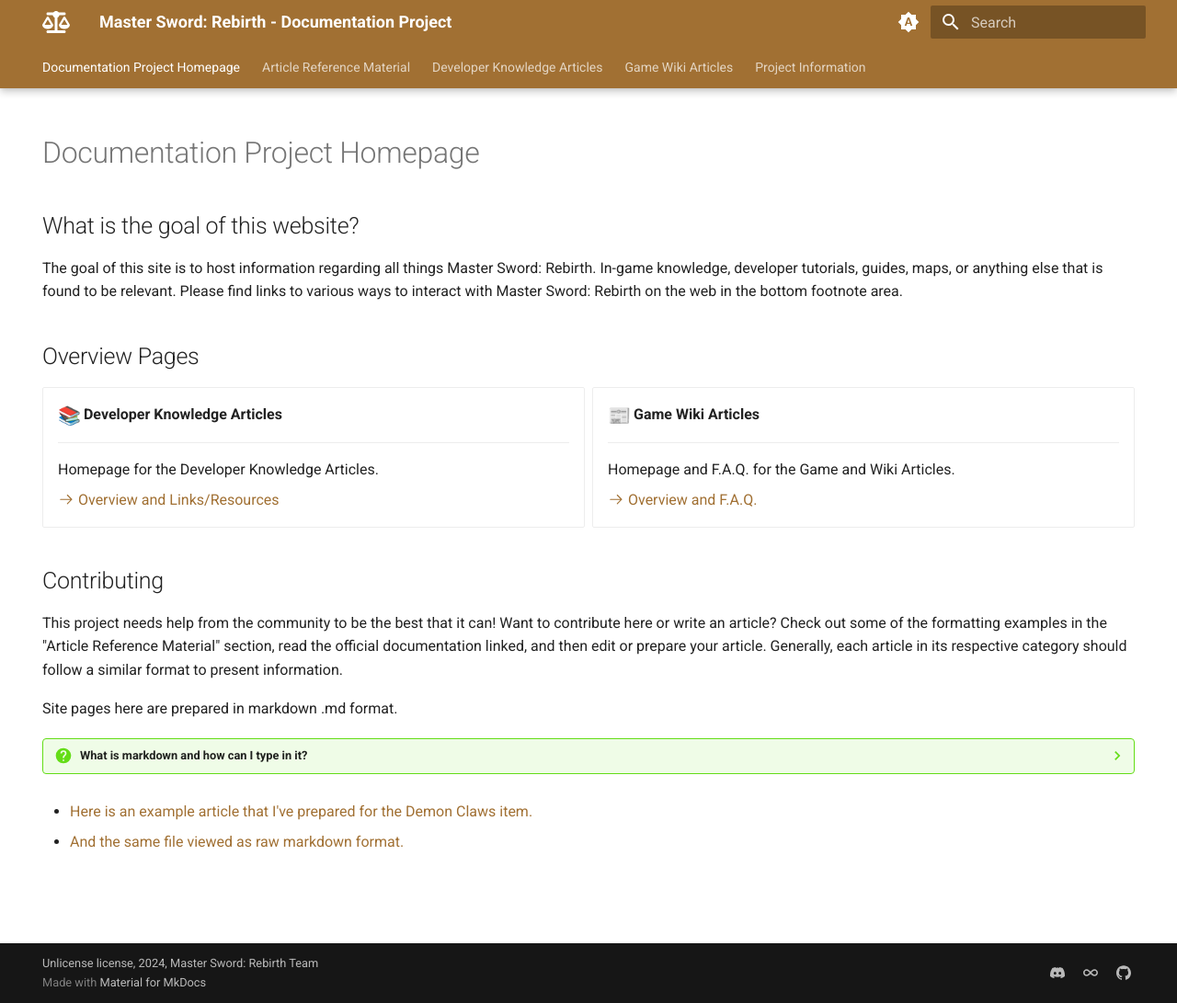
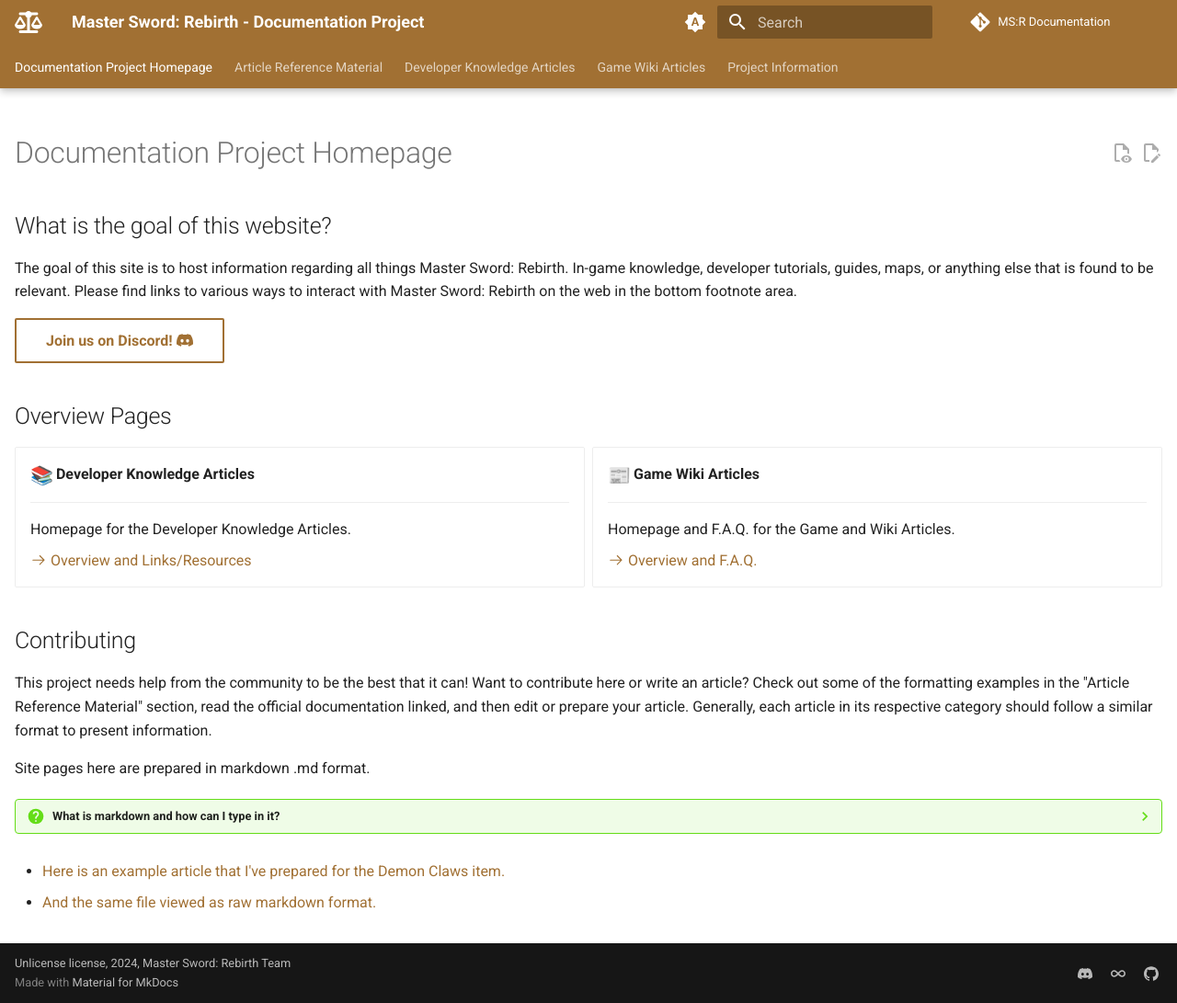
Before and after one commit to Syndel-Birb/msr-documentation, an MkDocs documentation site: the page built from docs/index.md, in a window 1280 px wide and 1091 px high. Shown: the whole window at 92% size. Built offline with MkDocs 1.6.1 and Material for MkDocs 9.7.7, drawn with Linux system fonts in a browser that asks for light colours; emoji names are drawn with the system emoji font; comment, search, counter and statistics services are not loaded.

Commit message:
3rd update
increased max site width to 1440p, added view/edit links to every page, added documentation github link, another discord link on main page

```diff
--- a/docs/index.md
+++ b/docs/index.md
@@ -11,6 +11,8 @@
 ## What is the goal of this website?
 
 The goal of this site is to host information regarding all things Master Sword: Rebirth. In-game knowledge, developer tutorials, guides, maps, or anything else that is found to be relevant. Please find links to various ways to interact with Master Sword: Rebirth on the web in the bottom footnote area.
+
+[Join us on Discord! :simple-discord:](ttps://discord.com/invite/nwJB9EhAN6){ .md-button }
 
 
 ## Overview Pages
--- a/docs/stylesheets/extra.css
+++ b/docs/stylesheets/extra.css
@@ -3,3 +3,7 @@
     --md-primary-fg-color--light: #a17033;
     --md-primary-fg-color--dark:  #a17033;
   }
+
+  .md-grid {
+    max-width: 1440px;
+  }
--- a/mkdocs.yml
+++ b/mkdocs.yml
@@ -1,6 +1,9 @@
 site_name: "Master Sword: Rebirth - Documentation Project"
 site_description: "Your one-stop-shop for MS:R info!"
 site_url: https://www.msrebirth.net/
+repo_url: https://github.com/MSRevive/msr-documentation
+repo_name: MS:R Documentation
+edit_uri: edit/main/docs
 theme:
   features:
     - toc.follow
@@ -13,6 +16,8 @@
     - navigation.tabs.sticky
     - navigation.prune
     - navigation.indexes
+    - content.action.edit
+    - content.action.view
     - content.code.copy
     - content.code.select
     - content.code.annotate
```
